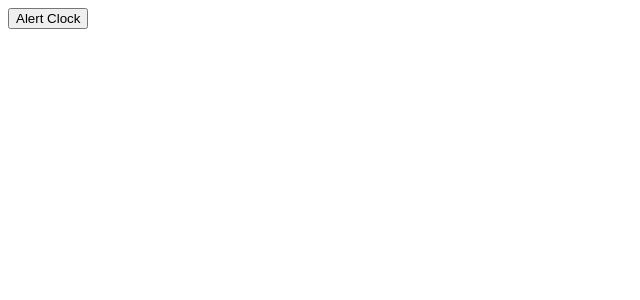
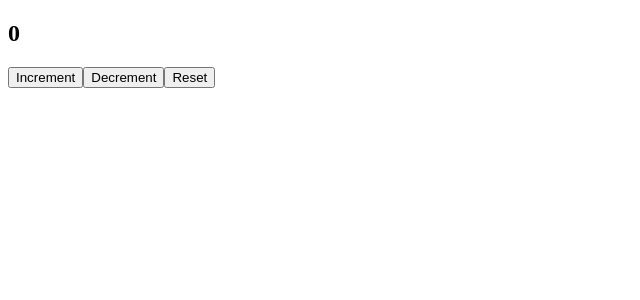
Before and after one commit to dhossainali/React_Exercise, a React (Vite) app: page / in a window 1280 px wide. Shown: the top 300 px of the page, without its empty margins (0-640 px from the left). Built offline with nearby package versions, Linux system fonts and the light colour scheme.

Commit message:
deleted the previous components and added a counter component

```diff
--- a/src/Age.jsx
+++ /dev/null
@@ -1,5 +0,0 @@
-function Age({age}) {
-    return <p>Your age is {age} </p>
-}
-
-export default Age
--- a/src/AlertClock.jsx
+++ /dev/null
@@ -1,7 +0,0 @@
-function AlertClock ({alertHanler}) {
-    return(
-        <button onClick={alertHanler}>Alert Clock</button>
-    )
-}
-
-export default AlertClock
--- a/src/App.jsx
+++ b/src/App.jsx
@@ -1,4 +1,5 @@
-import AlertClock from "./AlertClock"
+
+import { Counter } from "./Counter"
 
 
 
@@ -7,7 +8,7 @@
 
   return (
     <div>
-      <AlertClock alertHanler={()=>alert((new Date()).toLocaleTimeString())}/>
+      <Counter intialValue={5} countNumber={2}/>
 
     </div>
   )
--- /dev/null
+++ b/src/Counter.jsx
@@ -0,0 +1,29 @@
+import { useState } from "react"
+import { CounterDisplay } from "./CounterDisplay";
+
+export function Counter ({intialValue, countNumber}) {
+    const [counter, setCounter]=useState(0)
+
+    function increment() {
+        setCounter((c)=>c+countNumber);
+    }
+
+
+    function decrement() {
+        setCounter((c)=>c-countNumber);
+    }
+
+    function reset() {
+        setCounter(intialValue);
+    }
+
+    return (
+        <div>
+            <CounterDisplay counter={counter}/>
+            <button onClick={increment}>Increment</button>
+            <button onClick={decrement}>Decrement</button>
+            <button onClick={reset}>Reset</button>
+        </div>
+    )
+
+}
--- /dev/null
+++ b/src/CounterDisplay.jsx
@@ -0,0 +1,3 @@
+export function CounterDisplay({counter}) {
+    return <h2>{counter}</h2>
+}
```
Also changed, not shown: src/Message.jsx (deleted, +0 -10 lines), src/Welcome.jsx (deleted, +0 -17 lines).
